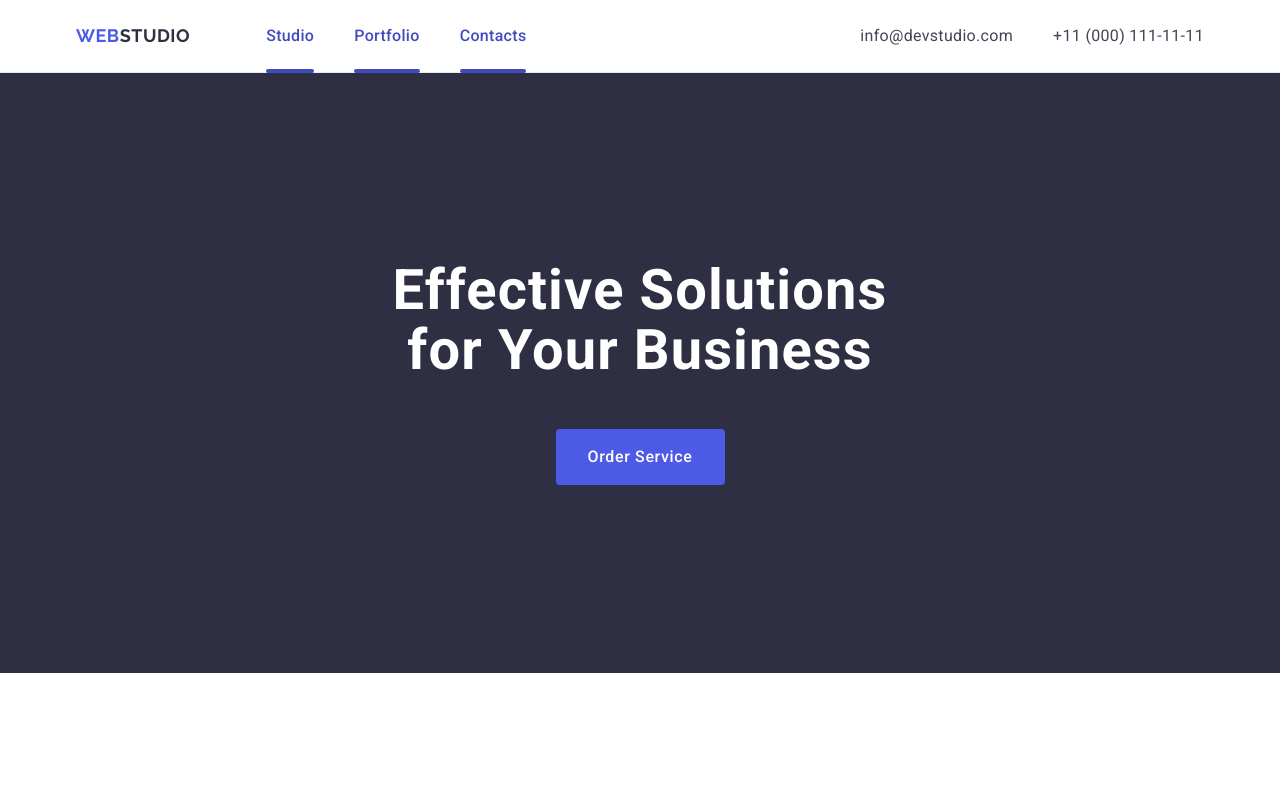
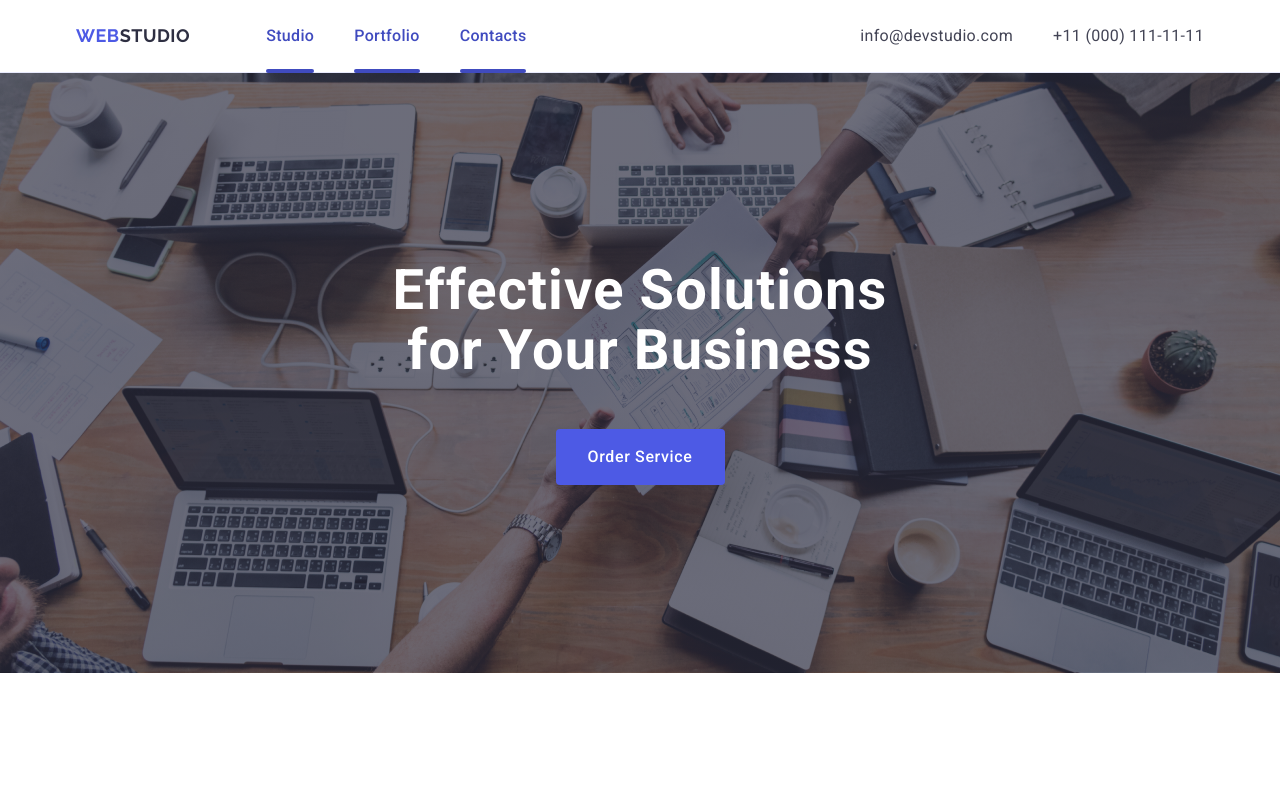
Before and after one commit to JoidayEss/goit-markup-hw-05, a plain HTML site: page index.html in a window 1280 px wide. Shown: the top 790 px of the page. Drawn offline with nearby package versions, Linux system fonts and the light colour scheme.

Commit message:
new code

```diff
--- a/css/styles.css
+++ b/css/styles.css
@@ -345,7 +345,7 @@ li, ol, ul {
         rgba(46, 47, 66, 0.7),
         rgba(46, 47, 66, 0.7)
     ),
-    url(./images/peopleoffice.jpg);
+    url(../images/peopleoffice.jpg);
     background-repeat: no-repeat;
     background-position: center;
     background-size: cover;
```
